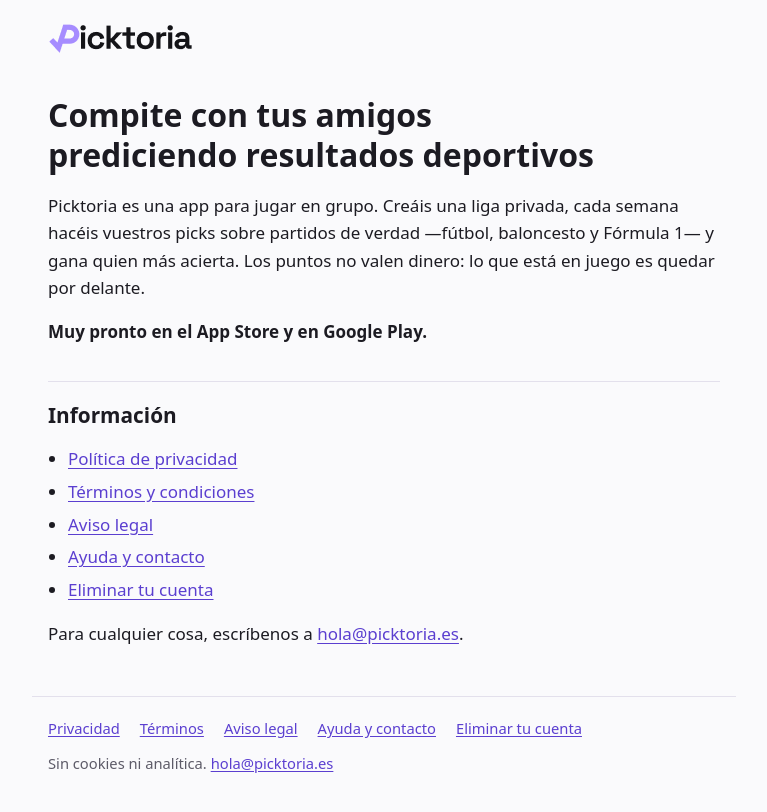
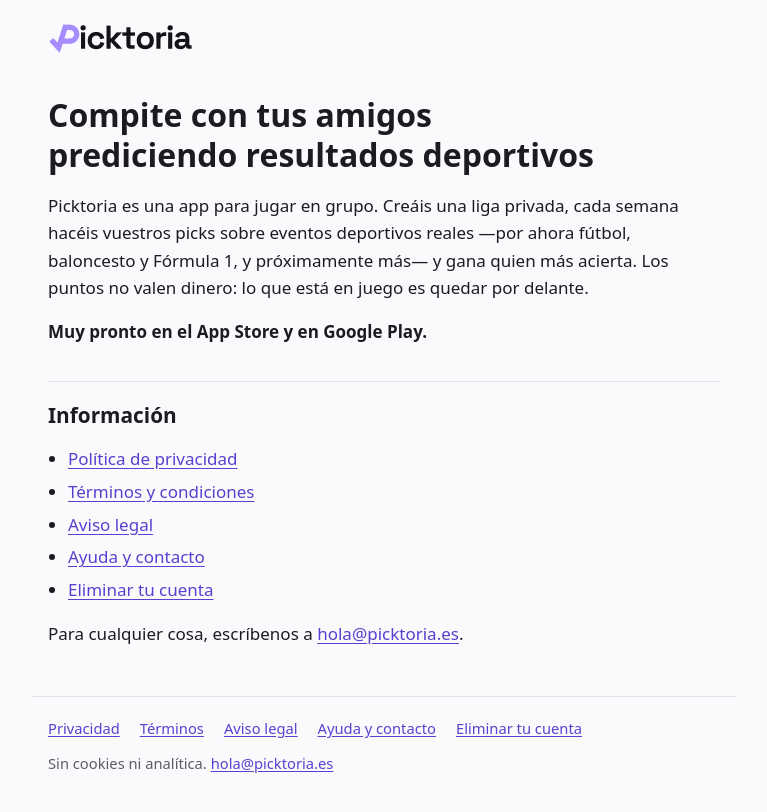
Before and after one commit to Rosales33/picktoria-web, a Jekyll site: the page built from index.md, in a window 1280 px wide. Shown: the top 812 px of the page, without its empty margins (256-1023 px from the left). Built offline with Jekyll 4.4.1, drawn with Linux system fonts in a browser that asks for light colours; our own code applies the rules of GitHub Pages for plain Markdown files.

Commit message:
Portada: eventos deportivos reales, y próximamente más
Co-Authored-By: Claude Opus 5.5 <noreply@anthropic.com>

```diff
--- a/index.md
+++ b/index.md
@@ -5,8 +5,9 @@ layout: default
 # Compite con tus amigos prediciendo resultados deportivos
 
 Picktoria es una app para jugar en grupo. Creáis una liga privada, cada semana hacéis vuestros
-picks sobre partidos de verdad —fútbol, baloncesto y Fórmula 1— y gana quien más acierta. Los
-puntos no valen dinero: lo que está en juego es quedar por delante.
+picks sobre eventos deportivos reales —por ahora fútbol, baloncesto y Fórmula 1, y próximamente
+más— y gana quien más acierta. Los puntos no valen dinero: lo que está en juego es quedar por
+delante.
 
 **Muy pronto en el App Store y en Google Play.**
 
```
Also changed, not shown: CNAME (line endings or trailing spaces).
